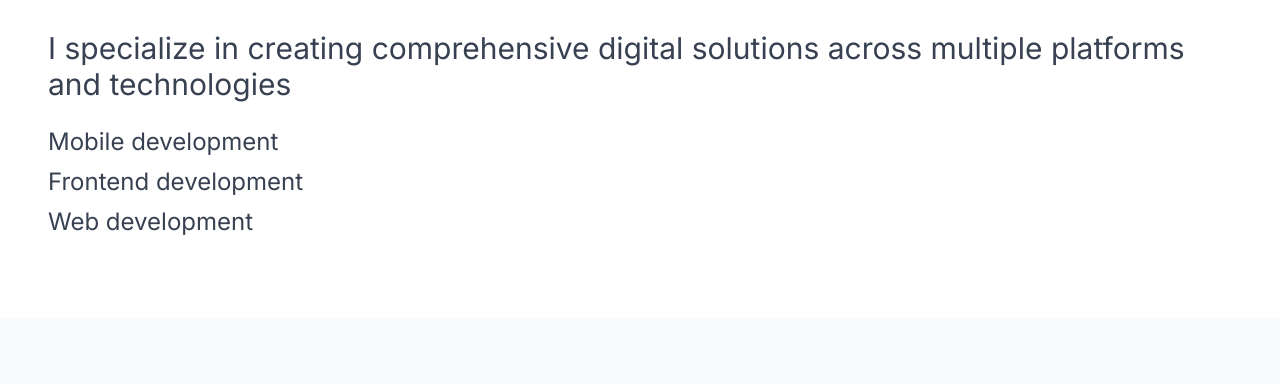
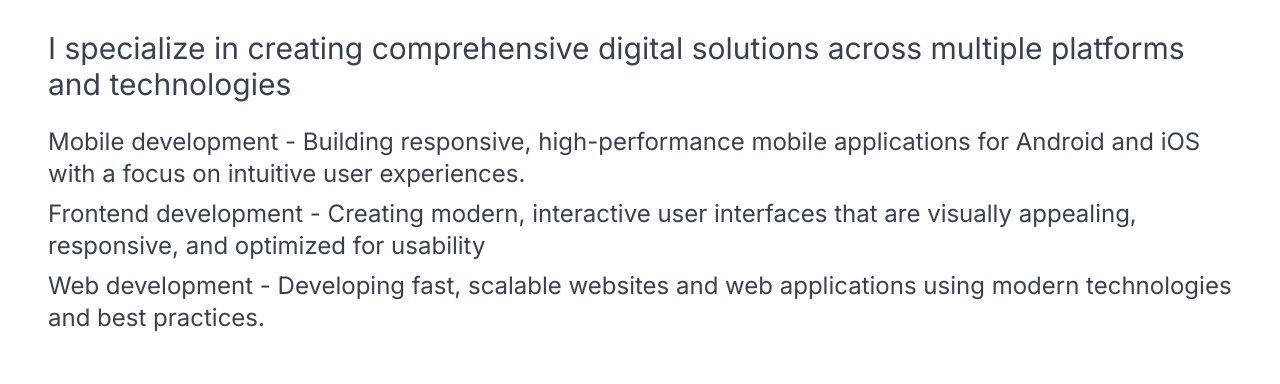
Before and after one commit to Themazecrawler/portifolio, a React (Vite) app: page / in a window 1280 px wide. Shown: the part 1370-1754 px from the top of the page. Built offline with nearby package versions, Linux system fonts and the light colour scheme.

Commit message:
Updated Skills.tsx

```diff
--- a/src/components/sections/Skills.tsx
+++ b/src/components/sections/Skills.tsx
@@ -10,9 +10,9 @@ export function Skills() {
           platforms and technologies
         </p>
         <ul className="font-inter text-xl md:text-2xl text-gray-700 leading-relaxed space-y-2">
-          <li>Mobile development</li>
-          <li>Frontend development</li>
-          <li>Web development</li>
+          <li>Mobile development - Building responsive, high-performance mobile applications for Android and iOS with a focus on intuitive user experiences.</li>
+          <li>Frontend development  - Creating modern, interactive user interfaces that are visually appealing, responsive, and optimized for usability</li>
+          <li>Web development - Developing fast, scalable websites and web applications using modern technologies and best practices.</li>
         </ul>
       </div>
     </section>
```
